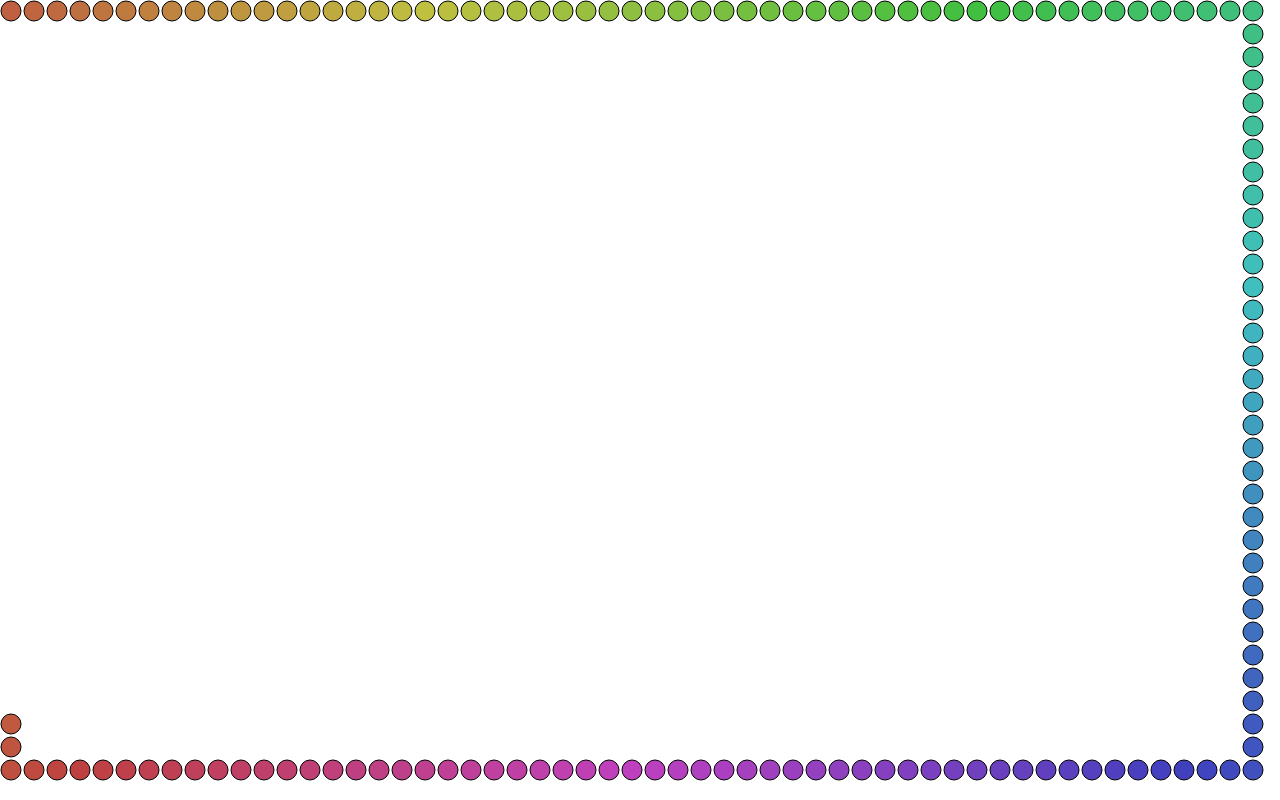
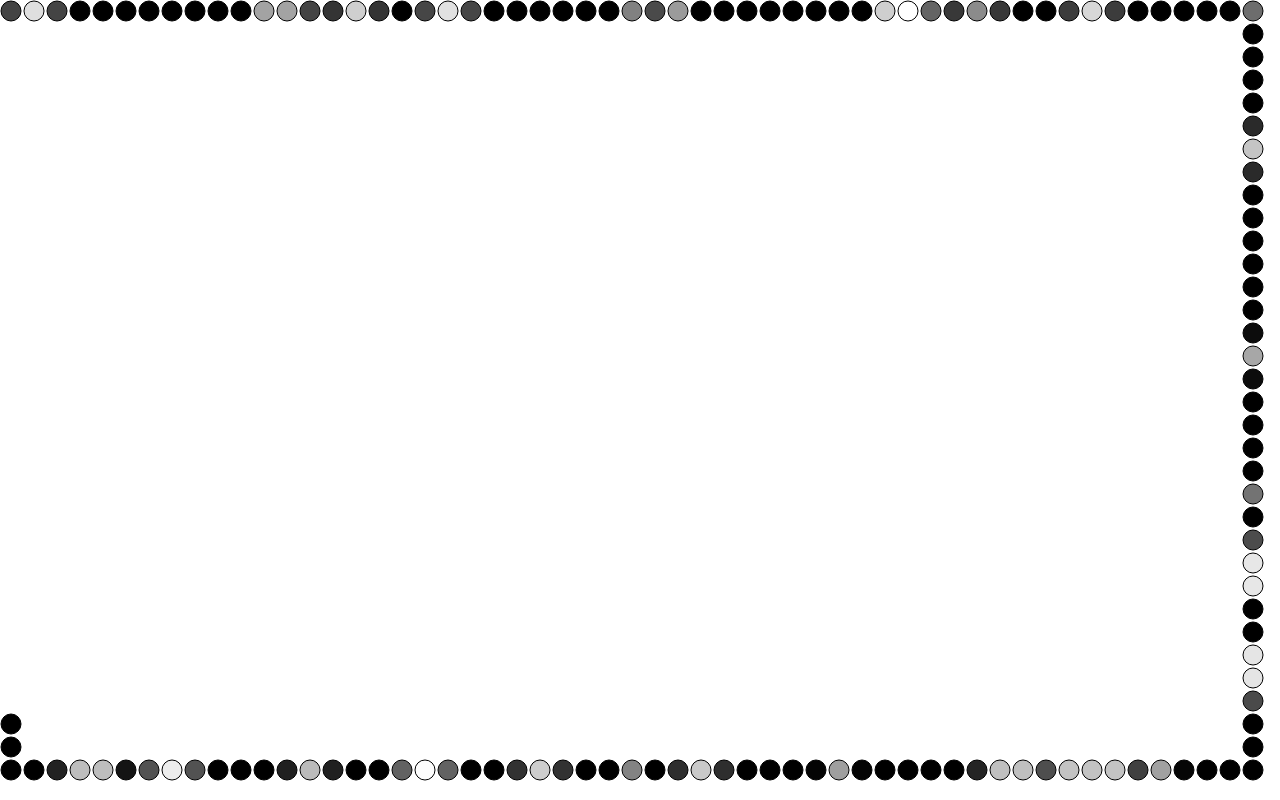
Before and after one commit to KrakerXyz/ledjs, a Vue app: page / in a window 1280 px wide. Built offline with nearby package versions, Linux system fonts and the light colour scheme.

Commit message:
Animations

```diff
--- a/src/LedCanvas.vue
+++ b/src/LedCanvas.vue
@@ -6,9 +6,9 @@
 <script lang="ts">
 
 import { defineComponent, watch, ref } from 'vue';
+import * as Animation from './animations';
+import { Frame, rgbToHex } from './color-utilities';
 
-type RGB = [number, number, number];
-type Frame = RGB[];
 
 export default defineComponent({
    props: {
@@ -17,9 +17,13 @@ export default defineComponent({
 
       const can = ref<HTMLCanvasElement>();
 
+      //const animation = new Animation.Rainbow(144);
+      //const animation = new Animation.Umbrella(144);
+      const animation = new Animation.Sparkle(144);
+
       let ctx: CanvasRenderingContext2D | undefined | null;
       let canvasDimensions: [number, number] = [window.innerWidth, window.innerHeight];
-      let frame = createFrame()
+      let frame = animation.nextFrame();
 
       window.addEventListener('resize', () => {
          if (!can.value) { return; }
@@ -43,13 +47,9 @@ export default defineComponent({
 
          setInterval(() => {
             if (!ctx) { return; }
-            const led0 = frame[0];
-            for (let i = 1; i < frame.length; i++) {
-               frame[i - 1] = frame[i];
-            }
-            frame[frame.length - 1] = led0;
+            frame = animation.nextFrame();
             draw(ctx, frame, canvasDimensions);
-         }, 50);
+         }, 100);
 
       });
 
@@ -60,66 +60,7 @@ export default defineComponent({
 const pi2 = Math.PI * 2;
 const lineWidth = 1;
 const padding = 2;
-const numLeds = 144;
 const radius = 10;
-
-function createFrame(): Frame {
-
-   const space = 360 / numLeds;
-
-   const leds: [number, number, number][] = [];
-   for (let i = 0; i < numLeds; i++) {
-      const h = i * space;
-      const rgb = hslToRgb(h, 50, 50);
-      leds.push(rgb);
-   }
-
-   return leds;
-
-}
-
-//https://css-tricks.com/converting-color-spaces-in-javascript/#hsl-to-rgb
-function hslToRgb(h: number, s: number, l: number): RGB {
-   // Must be fractions of 1
-   s /= 100;
-   l /= 100;
-
-   let c = (1 - Math.abs(2 * l - 1)) * s,
-      x = c * (1 - Math.abs((h / 60) % 2 - 1)),
-      m = l - c / 2,
-      r = 0,
-      g = 0,
-      b = 0;
-
-   if (0 <= h && h < 60) {
-      r = c; g = x; b = 0;
-   } else if (60 <= h && h < 120) {
-      r = x; g = c; b = 0;
-   } else if (120 <= h && h < 180) {
-      r = 0; g = c; b = x;
-   } else if (180 <= h && h < 240) {
-      r = 0; g = x; b = c;
-   } else if (240 <= h && h < 300) {
-      r = x; g = 0; b = c;
-   } else if (300 <= h && h < 360) {
-      r = c; g = 0; b = x;
-   }
-   r = Math.round((r + m) * 255);
-   g = Math.round((g + m) * 255);
-   b = Math.round((b + m) * 255);
-
-   return [r, g, b];
-}
-
-//https://css-tricks.com/converting-color-spaces-in-javascript/#hsl-to-rgb
-function rgbToHex(rgb: RGB): string {
-   const r = rgb[0].toString(16);
-   const g = rgb[1].toString(16);
-   const b = rgb[2].toString(16);
-
-   const hex = `#${r.padStart(2, '0')}${g.padStart(2, '0')}${b.padStart(2, '0')}`;
-   return hex;
-}
 
 function draw(ctx: CanvasRenderingContext2D, frame: Frame, canvasDimensions: [number, number]) {
 
--- /dev/null
+++ b/src/animations/IAnimation.ts
@@ -0,0 +1,5 @@
+import { Frame } from '../color-utilities';
+
+export interface IAnimation {
+   nextFrame(): Frame
+}
--- /dev/null
+++ b/src/animations/Rainbow.ts
@@ -0,0 +1,26 @@
+import { IAnimation } from '.';
+import { Frame, hslToRgb, rotateFrame } from '../color-utilities';
+
+export class Rainbow implements IAnimation {
+
+   private readonly _frame: Frame;
+
+   public constructor(numLeds: number) {
+
+      const space = 360 / numLeds;
+
+      const leds: Frame = [];
+      for (let i = 0; i < numLeds; i++) {
+         const h = i * space;
+         const rgb = hslToRgb(h, 50, 50);
+         leds.push(rgb);
+      }
+
+      this._frame = leds;
+   }
+
+   public nextFrame(): Frame {
+      rotateFrame(this._frame);
+      return this._frame;
+   }
+}
--- /dev/null
+++ b/src/animations/Sparkle.ts
@@ -0,0 +1,61 @@
+import { IAnimation } from '.';
+import { Frame, RGB } from '../color-utilities';
+
+export class Sparkle implements IAnimation {
+
+   private readonly _frame: Frame;
+
+   public constructor(numLeds: number) {
+
+      const space = 360 / numLeds;
+
+      const leds: Frame = [];
+      for (let i = 0; i < numLeds; i++) {
+         leds.push([0, 0, 0]);
+      }
+
+      this._frame = leds;
+   }
+
+   private readonly MAX_ADD = 1;
+   private readonly SIDE_LUM = 100;
+   private readonly DECAY = 2;
+
+   public nextFrame(): Frame {
+
+      for (let i = 0; i < this._frame.length; i++) {
+         const rgb = this._frame[i];
+         addLum(rgb, -this.DECAY);
+      }
+
+      const numSparkles = getRandomInt(this.MAX_ADD + 1);
+
+      for (let i = 0; i < numSparkles; i++) {
+         const pos = getRandomInt(this._frame.length);
+
+         addLum(this._frame[pos], 255);
+         if (pos == 0) {
+            addLum(this._frame[this._frame.length - 1], this.SIDE_LUM);
+            addLum(this._frame[1], this.SIDE_LUM);
+         } else if (pos === this._frame.length - 1) {
+            addLum(this._frame[pos - 1], this.SIDE_LUM);
+            addLum(this._frame[0], this.SIDE_LUM);
+         } else {
+            addLum(this._frame[pos - 1], this.SIDE_LUM);
+            addLum(this._frame[pos + 1], this.SIDE_LUM);
+         }
+      }
+
+      return this._frame;
+   }
+}
+
+function addLum(rgb: RGB, lum: number) {
+   rgb[0] = Math.max(0, Math.min(255, rgb[0] + lum));
+   rgb[1] = Math.max(0, Math.min(255, rgb[1] + lum))
+   rgb[2] = Math.max(0, Math.min(255, rgb[2] + lum))
+}
+
+function getRandomInt(maxExclusive: number) {
+   return Math.floor(Math.random() * maxExclusive);
+}
--- /dev/null
+++ b/src/animations/Umbrella.ts
@@ -0,0 +1,40 @@
+import { Frame } from '../color-utilities';
+import { IAnimation } from '.';
+import { rotateFrame } from '../color-utilities/rotateFrame';
+
+export class Umbrella implements IAnimation {
+
+   private readonly _frame: Frame;
+
+   public constructor(numLeds: number) {
+
+      const leds: Frame = [];
+      let lastWasWhite = false;
+      for (let i = 0; i < numLeds; i++) {
+         const pct = i / numLeds;
+         if (pct < 0.25 || (pct >= 0.5 && pct < 0.75)) {
+            if (!lastWasWhite) {
+               lastWasWhite = true;
+               leds.push([0, 0, 0]);
+               i++;
+            }
+            leds.push([200, 0, 0]);
+         } else {
+            if (lastWasWhite) {
+               lastWasWhite = false;
+               leds.push([0, 0, 0]);
+               i++;
+            }
+            leds.push([255, 255, 255]);
+         }
+      }
+
+      this._frame = leds;
+   }
+
+   public nextFrame(): Frame {
+      rotateFrame(this._frame);
+      return this._frame;
+   }
+
+}
--- /dev/null
+++ b/src/animations/index.ts
@@ -0,0 +1,5 @@
+
+export * from './Rainbow';
+export * from './IAnimation';
+export * from './Umbrella';
+export * from './Sparkle';
--- /dev/null
+++ b/src/color-utilities/Frame.ts
@@ -0,0 +1,3 @@
+
+export type RGB = [number, number, number];
+export type Frame = RGB[];
--- /dev/null
+++ b/src/color-utilities/hslToRgb.ts
@@ -0,0 +1,34 @@
+import { RGB } from '.';
+
+//https://css-tricks.com/converting-color-spaces-in-javascript/#hsl-to-rgb
+export function hslToRgb(h: number, s: number, l: number): RGB {
+   // Must be fractions of 1
+   s /= 100;
+   l /= 100;
+
+   let c = (1 - Math.abs(2 * l - 1)) * s,
+      x = c * (1 - Math.abs((h / 60) % 2 - 1)),
+      m = l - c / 2,
+      r = 0,
+      g = 0,
+      b = 0;
+
+   if (0 <= h && h < 60) {
+      r = c; g = x; b = 0;
+   } else if (60 <= h && h < 120) {
+      r = x; g = c; b = 0;
+   } else if (120 <= h && h < 180) {
+      r = 0; g = c; b = x;
+   } else if (180 <= h && h < 240) {
+      r = 0; g = x; b = c;
+   } else if (240 <= h && h < 300) {
+      r = x; g = 0; b = c;
+   } else if (300 <= h && h < 360) {
+      r = c; g = 0; b = x;
+   }
+   r = Math.round((r + m) * 255);
+   g = Math.round((g + m) * 255);
+   b = Math.round((b + m) * 255);
+
+   return [r, g, b];
+}
--- /dev/null
+++ b/src/color-utilities/index.ts
@@ -0,0 +1,5 @@
+
+export * from './Frame';
+export * from './hslToRgb';
+export * from './rgbToHex';
+export * from './rotateFrame';
--- /dev/null
+++ b/src/color-utilities/rgbToHex.ts
@@ -0,0 +1,11 @@
+import { RGB } from '.';
+
+//https://css-tricks.com/converting-color-spaces-in-javascript/#hsl-to-rgb
+export function rgbToHex(rgb: RGB): string {
+   const r = rgb[0].toString(16);
+   const g = rgb[1].toString(16);
+   const b = rgb[2].toString(16);
+
+   const hex = `#${r.padStart(2, '0')}${g.padStart(2, '0')}${b.padStart(2, '0')}`;
+   return hex;
+}
--- /dev/null
+++ b/src/color-utilities/rotateFrame.ts
@@ -0,0 +1,9 @@
+import { Frame } from '.';
+
+export function rotateFrame(frame: Frame, dir: -1 | 1 = -1): void {
+   const led0 = frame[0];
+   for (let i = 1; i < frame.length; i++) {
+      frame[i - 1] = frame[i];
+   }
+   frame[frame.length - 1] = led0;
+}
```
